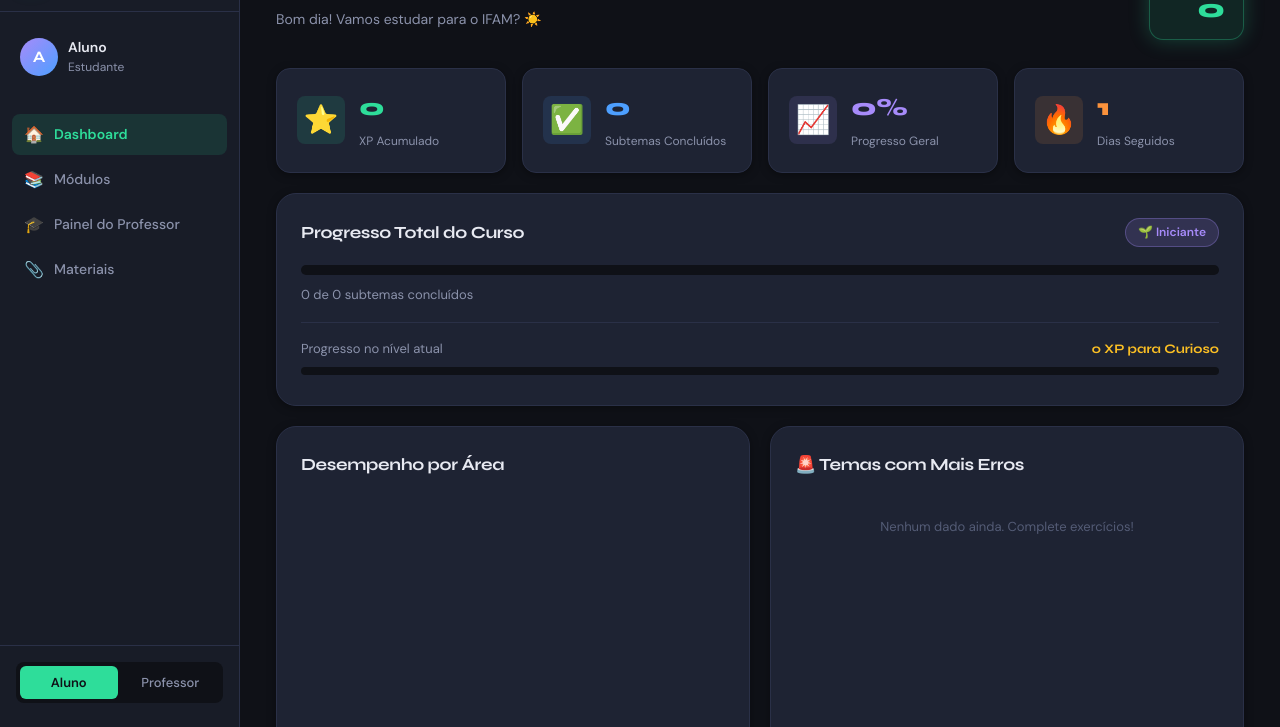
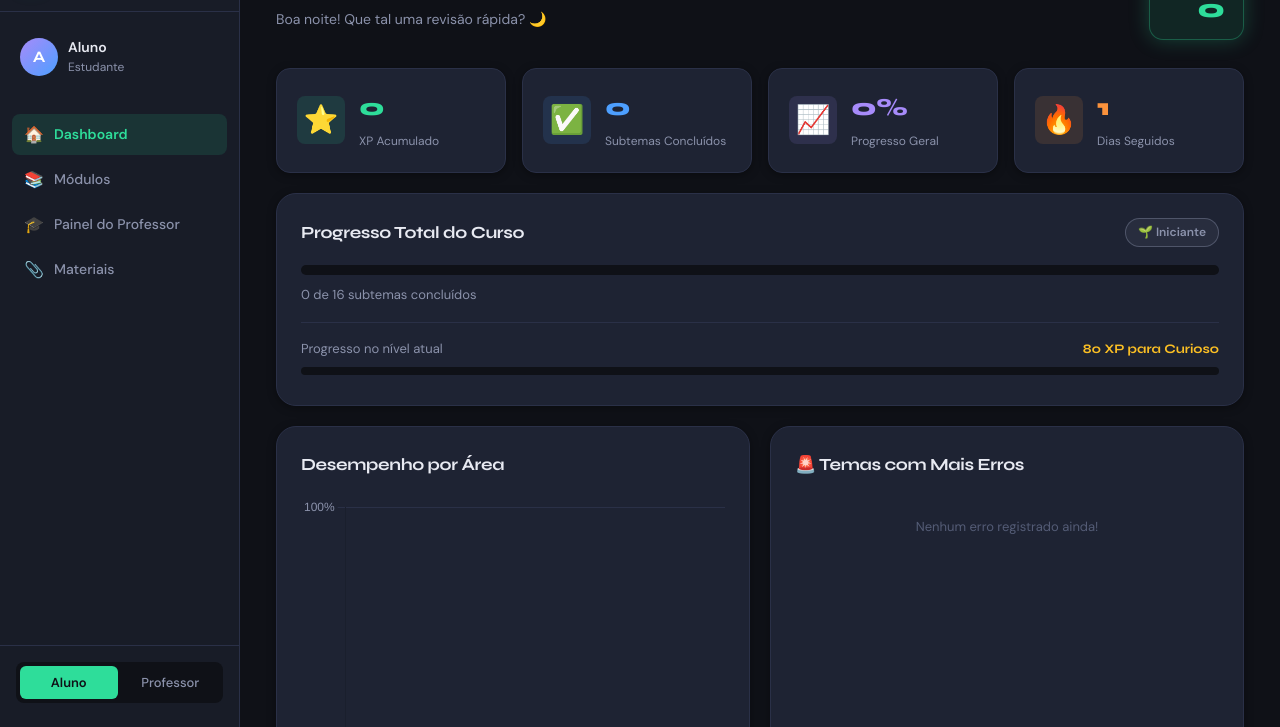
Before and after one commit to pedr0-0liveira/TecLevel, a plain HTML site: page index.html in a window 1280 px wide. Shown: the part 73-800 px from the top of the page. Drawn offline with nearby package versions, Linux system fonts and the light colour scheme.

Commit message:
fix: main.js directory error

```diff
--- a/index.html
+++ b/index.html
@@ -311,6 +311,6 @@
   -->
   <script src="src/js/data.js"></script>
   <script src="src/js/engine.js"></script>
-  <script src="src/js/main.js"></script>
+  <script src="src/js/localStorage/main.js"></script>
 </body>
 </html>
```
